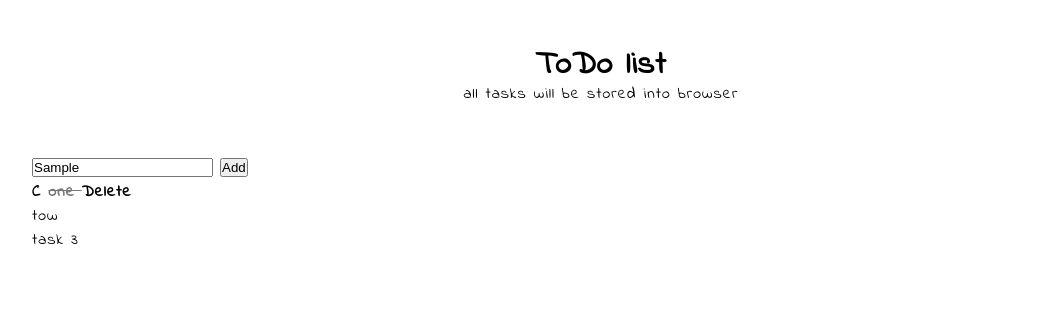
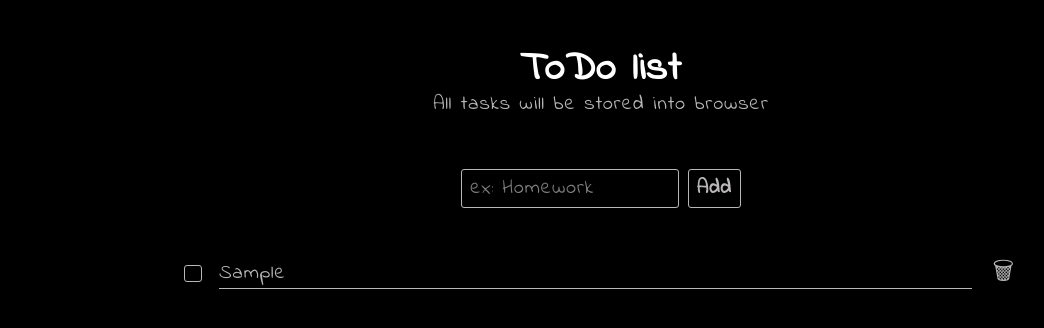
Before and after one commit to Mohammed-Nayef/js-projects, a plain HTML site: page localStorage/index.html in a window 1280 px wide. Both pictures are taken after typing "Sample" into the empty fields and a click on the input "Add". Shown: the whole page, without its empty margins (39-1083 px from the left). Drawn offline with Linux system fonts and the light colour scheme.

Commit message:
localStorage : finish

```diff
--- a/localStorage/index.html
+++ b/localStorage/index.html
@@ -15,13 +15,13 @@
 <body>
     <header>
         <h1>ToDo list</h1>
-        <p>all tasks will be stored into browser</p>
+        <p>All tasks will be stored into browser</p>
     </header>
     <div class="input">
         <div class="container">
             <form action="">
-                <input type="text" placeholder="ex: homework">
-                <input type="button" value="Add">
+                <input type="text" id="task-text" autocomplete="off" placeholder="ex: Homework">
+                <input type="submit" value="Add">
             </form>
         </div>
 
@@ -30,12 +30,7 @@
     <div class="todo-list">
         <div class="container">
             <ul>
-                <li><span class="checkbox">C</span>
-                    <span class="text" style="text-decoration: line-through; color: #777;">one </span>
-                    <span class="delete">Delete</span>
-                </li>
-                <li> tow </li>
-                <li>task 3 </li>
+
             </ul>
         </div>
     </div>
--- a/localStorage/main.css
+++ b/localStorage/main.css
@@ -2,6 +2,12 @@
     box-sizing: border-box;
     margin: 0;
     padding: 0;
+}
+
+:root {
+    --dark-bg: #000;
+    --dark-color: rgb(185, 183, 183);
+    font-size: 20px;
 }
 
 ul {
@@ -18,37 +24,150 @@ ul {
     max-width: 100%;
 }
 
-@media (max-width: 768px) {
+
+@media (max-width:767px) {
+    :root{
+        font-size: 15px;
+    }
+}
+@media (min-width: 768px) {
     .container {
         width: 750px;
     }
 }
+
 @media (min-width: 992px) {
     .container {
         width: 970px;
     }
 }
+
 @media (min-width: 1200px) {
     .container {
         width: 1170px;
     }
 }
 
-body{
-    font-family: "indie flower" ,Arial, Helvetica, sans-serif;
+body {
+    font-family: "indie flower", Arial, Helvetica, sans-serif;
     letter-spacing: 1px;
+    color: var(--dark-color);
+    background-color: var(--dark-bg);
 }
+
 /* Header */
-header{
-    text-align: center;
-    margin:  50px 0;
-}
-header h1{
-    margin-bottom: 0px;
-    line-height: 1;
+header {
+    text-align:center;
+    margin: 50px 0;
 
 }
-span{
+
+header h1 {
+    line-height: 1;
+    font-size: 2rem;
+    color: white;
+}
+
+
+/* form */
+.input .container form {
+    text-align: center;
+}
+
+.input .container form input ,
+.input .container form input:focus {
+    font-family: "indie flower";
+    letter-spacing: 1px;
+    padding: 4px 8px;
+    background-color: var(--dark-bg);
+    color: var(--dark-color);
+    outline: none;
+    border: 1px solid var(--dark-color);
+    border-radius: 3px;
+    font-size: 1rem;
+}
+
+.input .container form input::placeholder {
+    color: gray;
+}
+
+.input form input[type='submit'] {
+    cursor: pointer;
     font-weight: bold;
 }
-/* form */
+
+.input form input[type='submit']:hover {
+    color: #000;
+    background-color: var(--dark-color);
+}
+
+/* list */
+.todo-list {
+    margin-top: 40px;
+}
+
+@media (min-width: 768px) {
+    .todo-list .container {
+        width: 670px;
+    }
+}
+
+@media (min-width: 992px) {
+    .todo-list .container {
+        width: 870px;
+    }
+}
+
+.todo-list .container ul li {
+    display: flex;
+    gap: 15px;
+    align-items: center;
+    margin-bottom: 20px;
+}
+
+.todo-list .container ul li p {
+    flex-grow: 2;
+    border-bottom: 1px solid var(--dark-color);
+}
+.todo-list .container ul li[data-done='true'] p{
+    text-decoration: line-through;
+}
+.todo-list .container ul li span.checkbox{
+    height: 1.1rem;
+    width: 1.1rem;
+    border-radius: 3px;
+    padding: 1px;
+    cursor: pointer;
+    transition: .3s;
+    position: relative
+}
+.todo-list .container ul li span.checkbox::before{
+    content: '';
+    position: absolute;
+    left: 10%;
+    bottom: 10%;
+    width: 70%;
+    height: 70%;
+    border: 1px solid var(--dark-color);
+    border-radius: 3px;
+    z-index: -1;
+}
+.todo-list .container ul li[data-done='true'] span.checkbox{
+    background-image: url(42622-bebcbc.svg);
+    background-size: cover;
+
+}
+.todo-list ul li span.checkbox img{
+    max-width: 100%;
+}
+.todo-list ul li span.delete{
+    transition: .3s;
+    padding: 5px;
+    font-size: 1.2rem;
+
+}
+.todo-list ul li span.delete:hover{
+    cursor: pointer;
+    color: rgb(253, 128, 128);
+    scale: 1.2;
+}
--- a/localStorage/script.js
+++ b/localStorage/script.js
@@ -0,0 +1,60 @@
+let ul = document.querySelector('.todo-list ul')
+const addTaskForm = document.querySelector('.input form')
+const formInput = document.getElementById('task-text')
+
+// if there was a stored tasks show thim
+let tasks = JSON.parse(localStorage.getItem('tasks')) || []
+
+if (tasks.length > 0) {
+    tasks.forEach(task => {
+        addItem(task)
+    });
+}
+//
+addTaskForm.addEventListener('submit', e => {
+    e.preventDefault()
+    if (formInput.value === '') return
+    newTask = { id: new Date().getTime(), text: formInput.value, done: 'flase' }
+    tasks.push(newTask)
+    addItem(newTask)
+    localStorage.setItem('tasks', JSON.stringify(tasks))
+    formInput.value = ""
+})
+
+
+function addItem(task) {
+    const li = document.createElement('li')
+    li.dataset.done = task.done
+
+    const checkboxbtn = document.createElement('span')
+    checkboxbtn.classList.add('checkbox')
+    // switch done checkmark
+    checkboxbtn.addEventListener('click', e => {
+        if (li.dataset.done === 'true') {
+            li.dataset.done = 'flase'
+            task.done = false
+
+        }
+        else {
+            li.dataset.done = 'true'
+            task.done = true
+        }
+        localStorage.setItem('tasks',JSON.stringify(tasks))
+
+    })
+    const taskText = document.createElement('p')
+    taskText.textContent = task.text
+
+    const deleteBtn = document.createElement('span')
+    deleteBtn.classList.add('delete')
+    deleteBtn.textContent = '🗑'
+    deleteBtn.addEventListener('click', e => {
+        li.remove()
+        // remove from local storage
+        tasks.splice(tasks.indexOf(task), 1)
+        localStorage.setItem('tasks', JSON.stringify(tasks))
+    })
+
+    li.append(checkboxbtn, taskText, deleteBtn)
+    ul.append(li)
+}
```
Also changed, not shown: localStorage/42622-bebcbc.svg (added).
